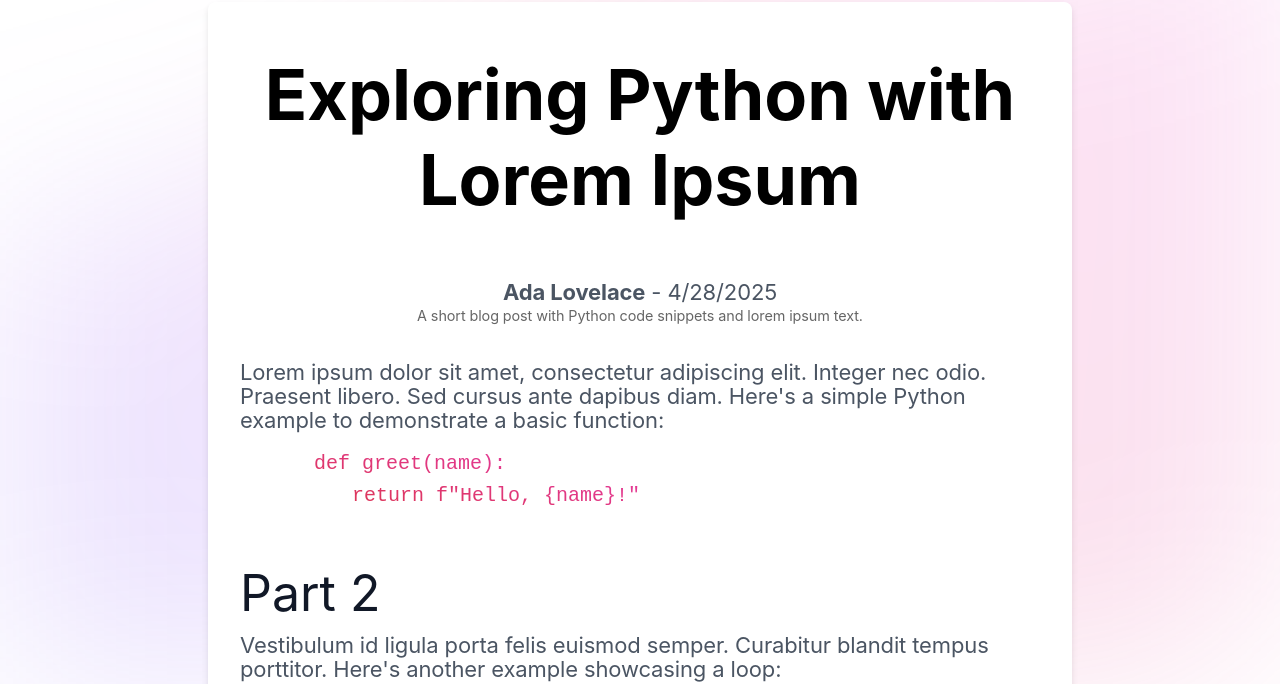
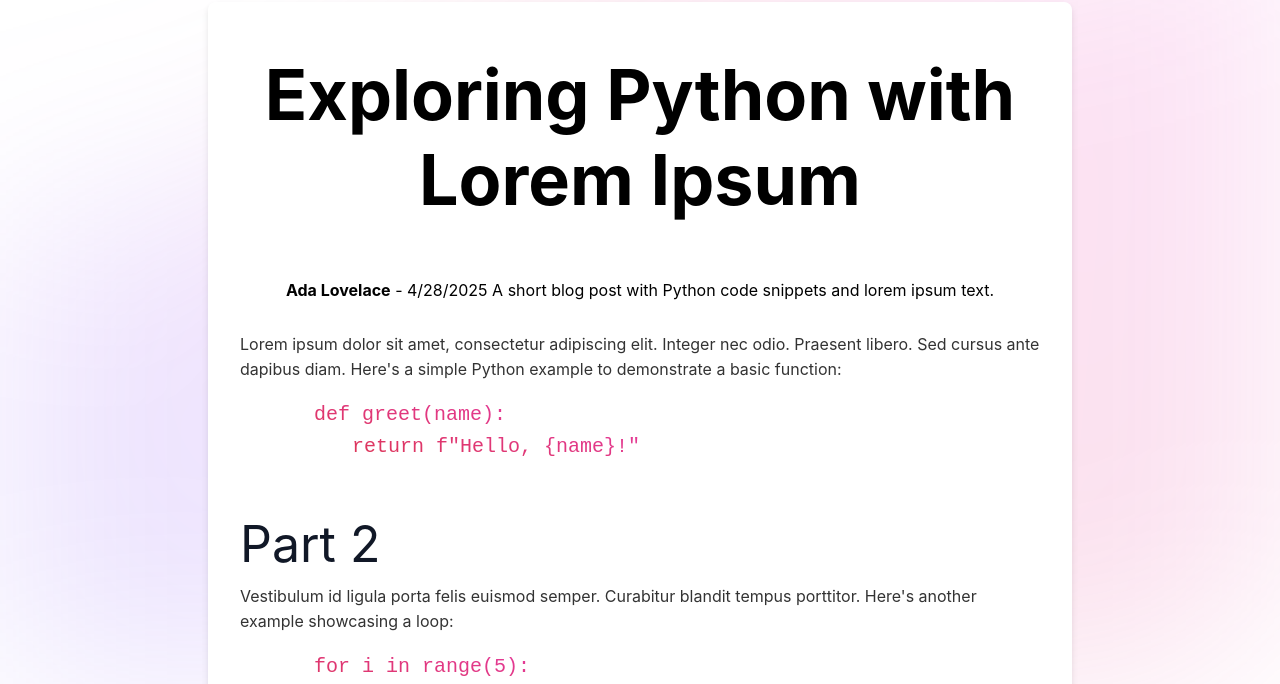
Before and after one commit to alan-turing-institute/astroemulate, an Astro site: page /blog/example_with_code in a window 1280 px wide. Shown: the part 122-806 px from the top of the page. Built offline with nearby package versions, Linux system fonts and the light colour scheme; Astro itself is replaced by a stand-in of ours; code samples lack their colours.

Commit message:
fix p for blog

```diff
--- a/src/styles/global.css
+++ b/src/styles/global.css
@@ -414,6 +414,10 @@ h3.right-text {
     /* Add horizontal padding to the title */
 }
 
+.blog p {
+    all: unset;  /* Reset all styles to default */
+}
+
 .blog header {
     justify-content: center;
     text-align: center;
```
